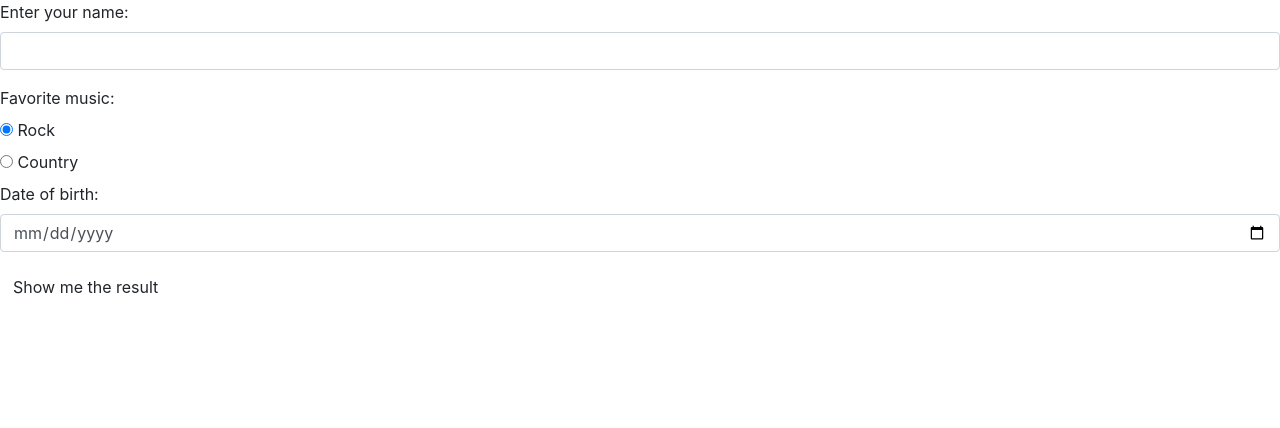
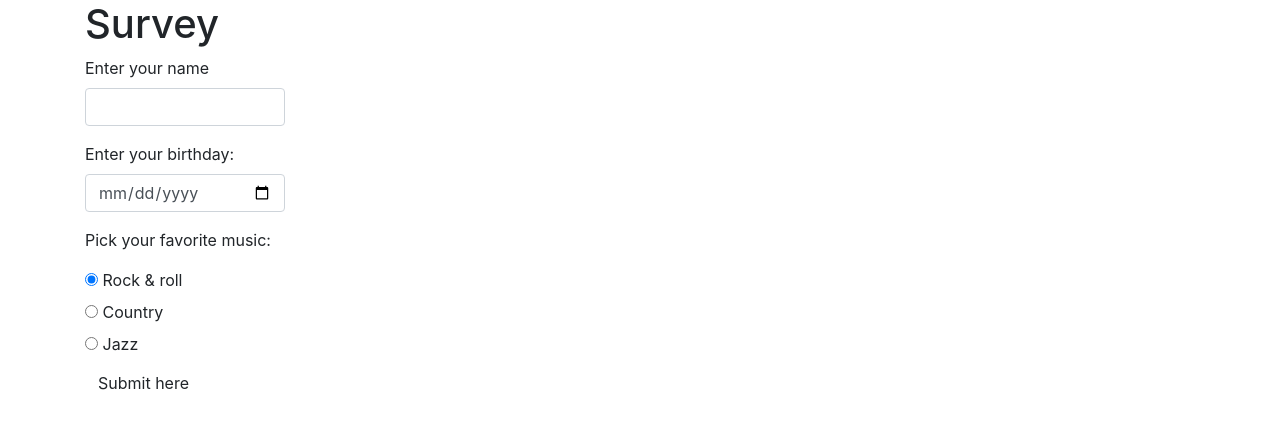
Before and after one commit to SueRtx/survey-w4, a plain HTML site: page index.html in a window 1280 px wide. Drawn offline with nearby package versions, Linux system fonts and the light colour scheme.

Commit message:
Add form to enter name, dob, and music by user.

```diff
--- a/css/styles.css
+++ b/css/styles.css
@@ -1,3 +1,6 @@
 #story {
   display: none
 }
+.form-control {
+  width: 200px;
+}
--- a/index.html
+++ b/index.html
@@ -9,20 +9,29 @@
 </head>
 <body>
 
-  <form id="formone">
+  <body>
+    <div class="container">
+      <h1>Survey</h1>
+      <div>
+        <form id="formOne">
           <div class="form-group">
-      <label for="name">Enter your name:</label>
+            <label for="name">Enter your name</label>
             <input id="name" class="form-control" type="text">
           </div>
 
           <div class="form-group">
-      <label for="music">Favorite music:</label>
+            <label for="born">Enter your birthday:</label>
+              <input id="born" class="form-control" type="date">
+          </div>
+
+          <p>Pick your favorite music:</p>
             <div class="radio">
               <label>
-        <input type="radio" name="music" value="Rock" checked>
-        Rock
+                <input type="radio" name="music" value="Rock & roll" checked>
+              Rock & roll
               </label>
             </div>
+
 
           <div class="radio">
             <label>
@@ -31,21 +40,26 @@
             </label>
           </div>
 
-    <div class="form-group">
-      <label for="born">Date of birth:</label>
-      <input id="born" class="form-control" type="date">
+          <div class="radio">
+            <label>
+              <input type="radio" name="music" value="jazz">
+              Jazz
+            </label>
           </div>
 
-    <button type="submit" class="btn">Show me the result</button>
+          <button type="submit" class="btn">Submit here</button>
+        </form>
+      </div>
 
       <div id="story">
-      <p>
-      Hello!, <span id="name"></span> your favorite music is <span id="music"></span> your dob is <span id="dob"></span>
+
+        <p>Hello
+          <span class="name"></span>! Your birthday is
+          <span id="dob"></span> and you like
+          <span id="music"></span> music.
         </p>
       </div>
+    </div>
+  </body>
 
-
-  </form>
-
-</body>
 </html>
--- a/js/scripts.js
+++ b/js/scripts.js
@@ -1,14 +1,13 @@
-$(document).ready(function(){
-  $("#formone").submit(function(event){
+$(document).ready(function() {
+  $("#formOne").submit(function(event) {
     event.preventDefault();
     const nameInput = $("input#name").val();
-
     const dobInput = $("#born").val();
     const musicInput = $("input:radio[name=music]:checked").val();
 
+    $(".name").text(nameInput);
+    $("#dob").text(dobInput);
     $("#music").text(musicInput);
-    $("#name").text(nameInput);
-    $("#dob").text(dobInput);
 
     $("#story").show();
   });
```
Lines whose indentation alone changed are shown as unchanged.
